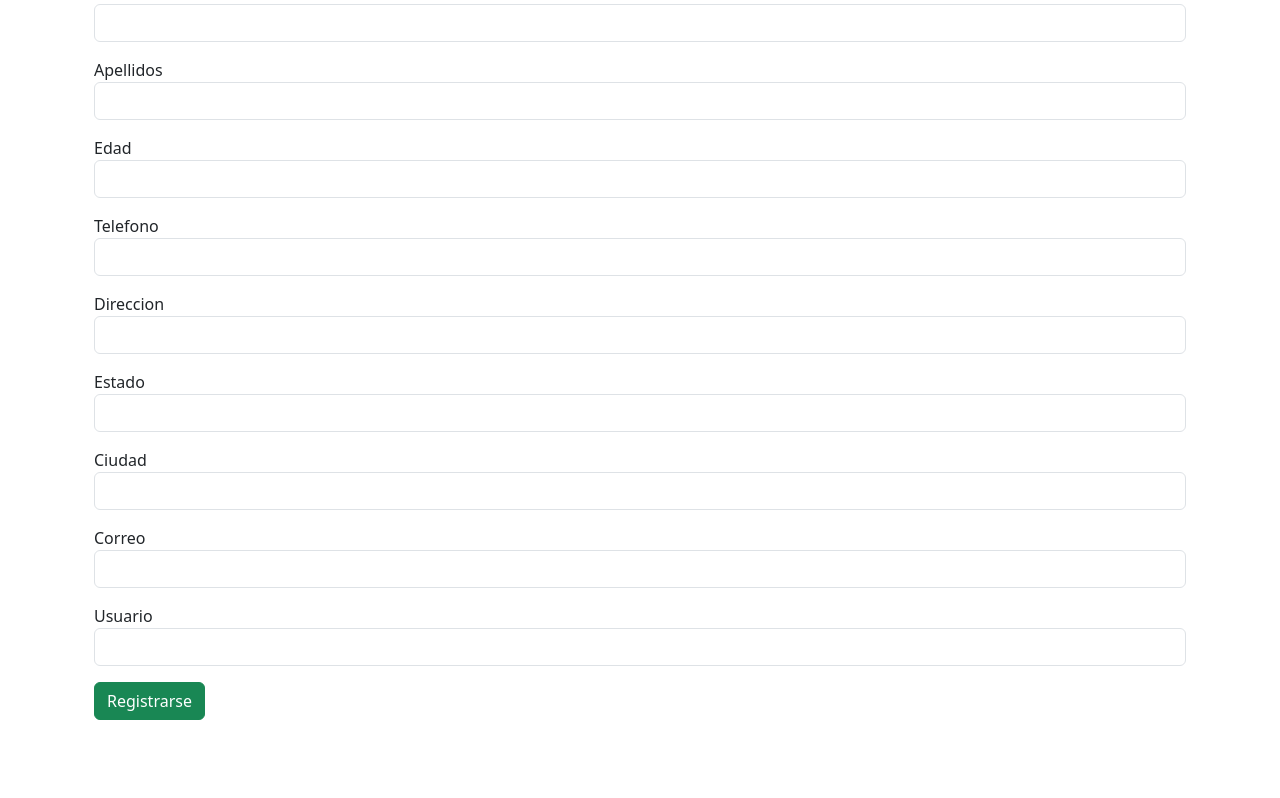
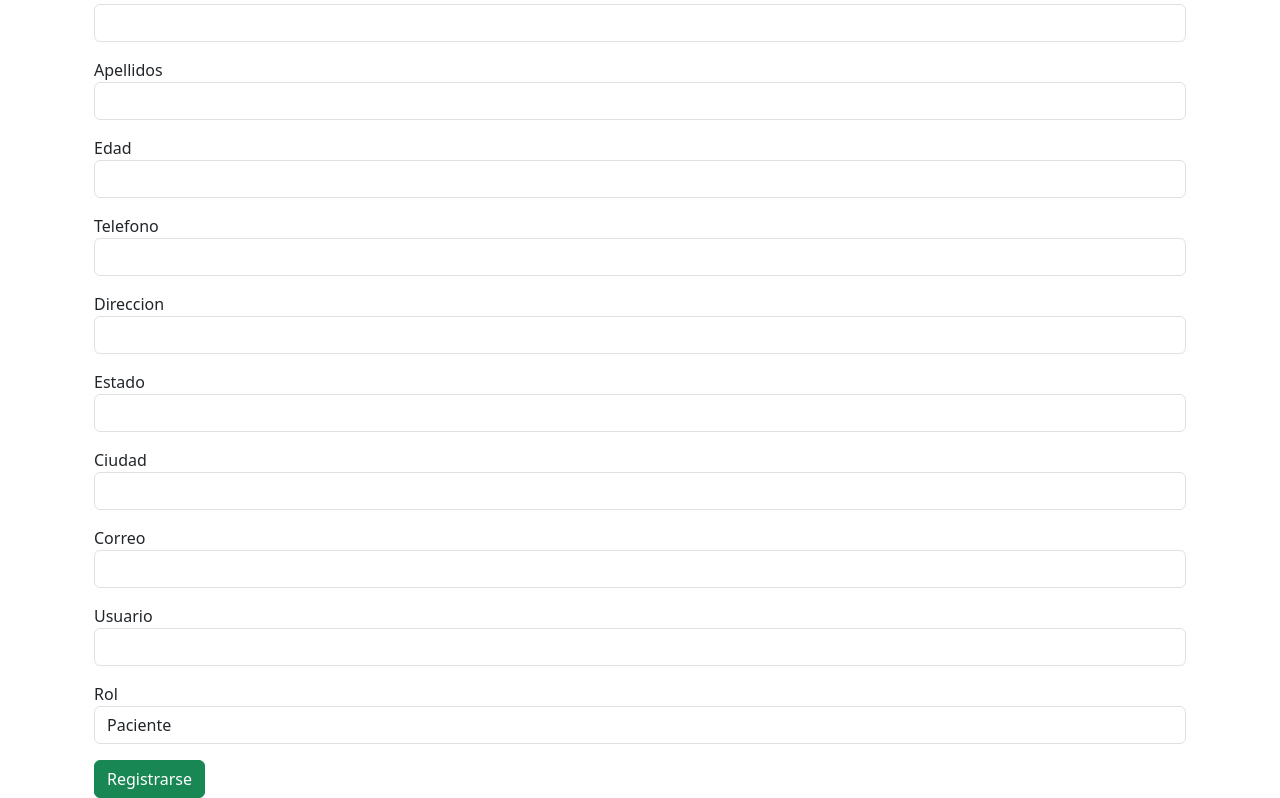
Before and after one commit to KiraMaya7/Front-PWeb2025, a React (Vite) app: page /Registro in a window 1280 px wide. Shown: the part 264-1062 px from the top of the page. Before the commit the page ends 984 px from the top, so only its background shows below. Built offline with nearby package versions, Linux system fonts and the light colour scheme.

Commit message:
Se agrega elegir el rol de loguear

```diff
--- a/src/pages-Usuarios/Registro.tsx
+++ b/src/pages-Usuarios/Registro.tsx
@@ -19,7 +19,7 @@ const Registro = () => {
 
   const navigate = useNavigate();
 
-  const handleChange = (e: React.ChangeEvent<HTMLInputElement>) => {
+  const handleChange = (e: React.ChangeEvent<HTMLInputElement | HTMLSelectElement>) => {
     const { name, value } = e.target;
     setForm({
       ...form,
@@ -47,21 +47,40 @@ const Registro = () => {
     <div className="container mt-5">
       <h2>Registrarse</h2>
       <form onSubmit={handleRegister}>
-        {Object.entries(form).map(([key, value]) =>
-          key !== 'rol' ? (
+        {Object.entries(form).map(([key, value]) => {
+          if (key === 'rol') {
+            return (
+              <div key={key} className="mb-3">
+                <label>Rol</label>
+                <select
+                  className="form-control"
+                  name="rol"
+                  value={value}
+                  onChange={handleChange}
+                  required
+                >
+                  <option value={1}>Administrador</option>
+                  <option value={2}>Doctor</option>
+                  <option value={3}>Paciente</option>
+                </select>
+              </div>
+            );
+          } else {
+            return (
               <div key={key} className="mb-3">
                 <label>{key.charAt(0).toUpperCase() + key.slice(1)}</label>
                 <input
                   className="form-control"
                   type={typeof value === 'number' ? 'number' : 'text'}
                   name={key}
-                value={value}
+                  value={value || ''}
                   onChange={handleChange}
-                required
+                  required={['nombre', 'apellidos', 'correo', 'usuario', 'contraseña'].includes(key)}
                 />
               </div>
-          ) : null
-        )}
+            );
+          }
+        })}
         <button className="btn btn-success" type="submit">
           Registrarse
         </button>
```
Lines whose indentation alone changed are shown as unchanged.
